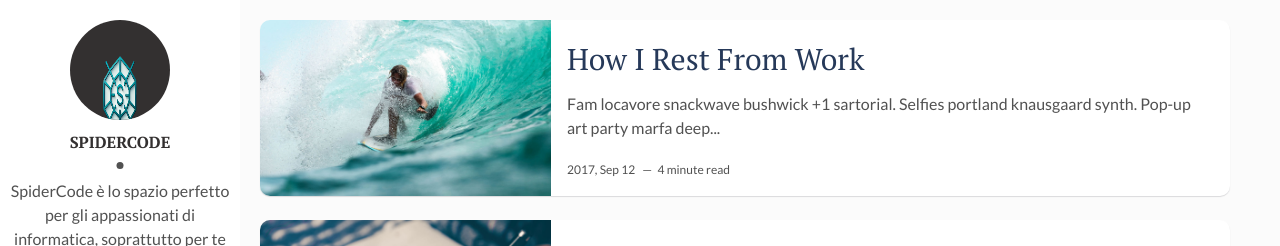
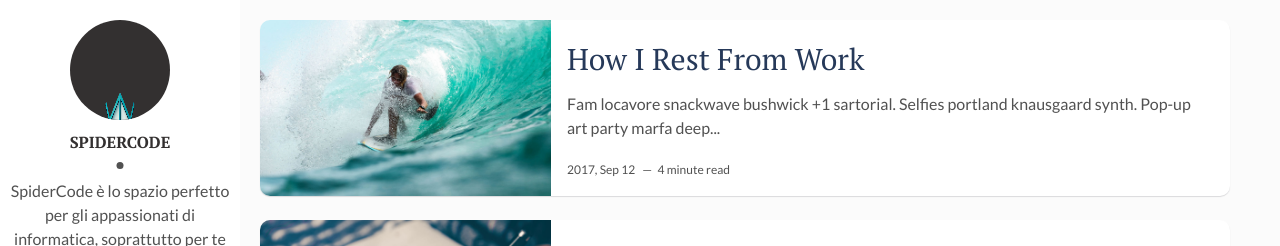
Before and after one commit to spidercodeit/spidercodeit.github.io, a Jekyll site: the page built from index.html, in a window 1280 px wide. Shown: the top 246 px of the page. Built offline with Jekyll 4.4.1, drawn with Linux system fonts in a browser that asks for light colours; the list of posts is cut into pages by our own code.

Commit message:
dimensione logo

```diff
--- a/assets/css/main.css
+++ b/assets/css/main.css
@@ -952,8 +952,8 @@ table tfoot td {
 }
 
 .about img {
-  width: 150%;
-  height: 150%;
+  width: 300%;
+  height: 300%;
   -webkit-border-radius: 50%;
           border-radius: 50%;
   -webkit-transition: -webkit-transform 0.35s;
```
